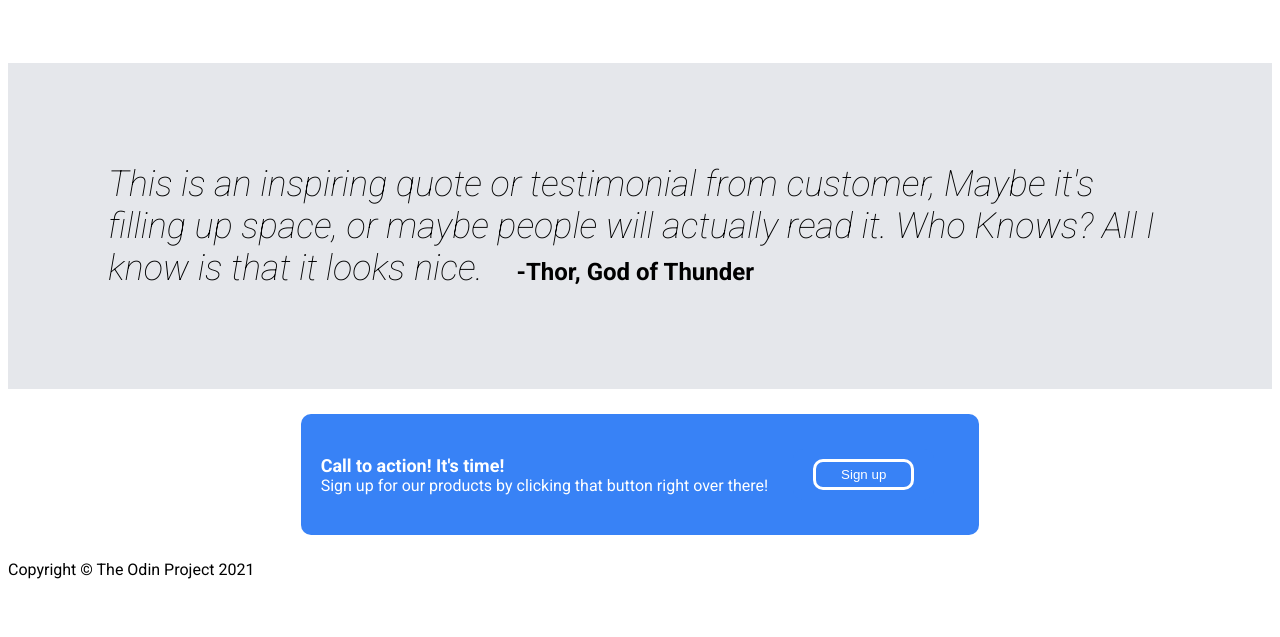
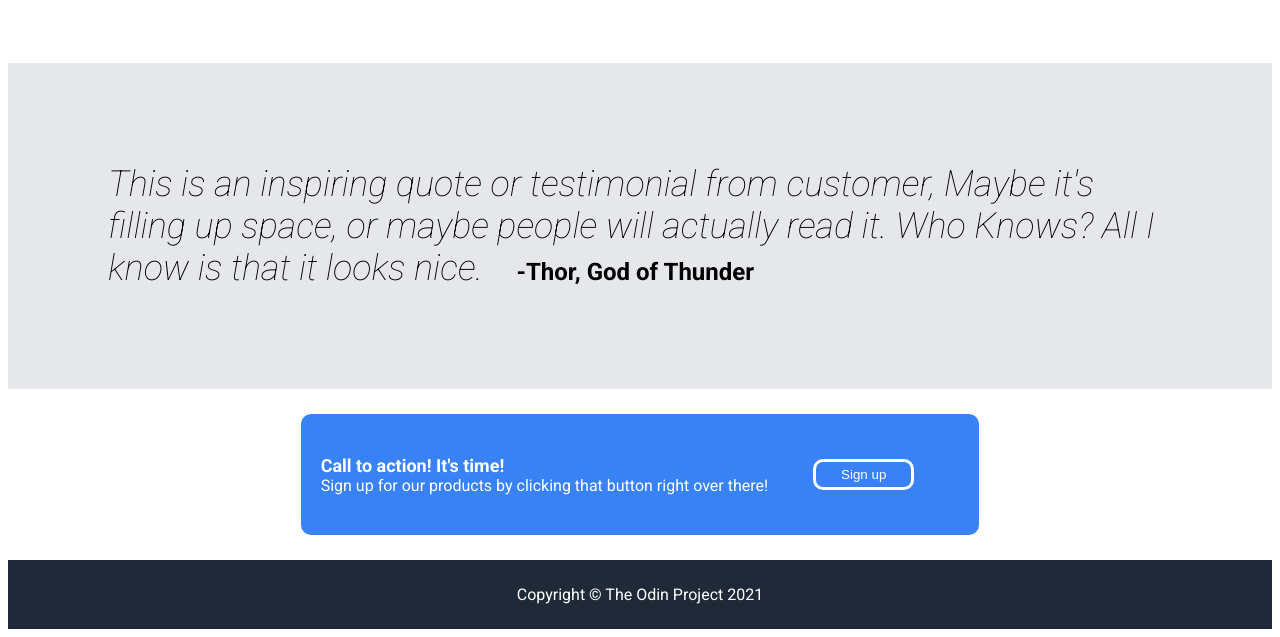
Before and after one commit to ConanisaCoder/Landing-Page, a plain HTML site: page index.html in a window 1280 px wide. Shown: the part 828-1465 px from the top of the page. Before the commit the page ends 1415 px from the top, so only its background shows below. Drawn offline with Linux system fonts and the light colour scheme.

Commit message:
Finished Fifth Container replacing content and fixing bugs tommrow

```diff
--- a/styles.css
+++ b/styles.css
@@ -166,3 +166,11 @@ a{
     background-color: #3882F6;
     padding: 5px 25px;
 }
+.Container#five{
+    background-color: #1F2937;
+    display: flex;
+    align-items: center;
+    justify-content: center;
+    color:white;
+    padding: 25px 0px;
+}
```
